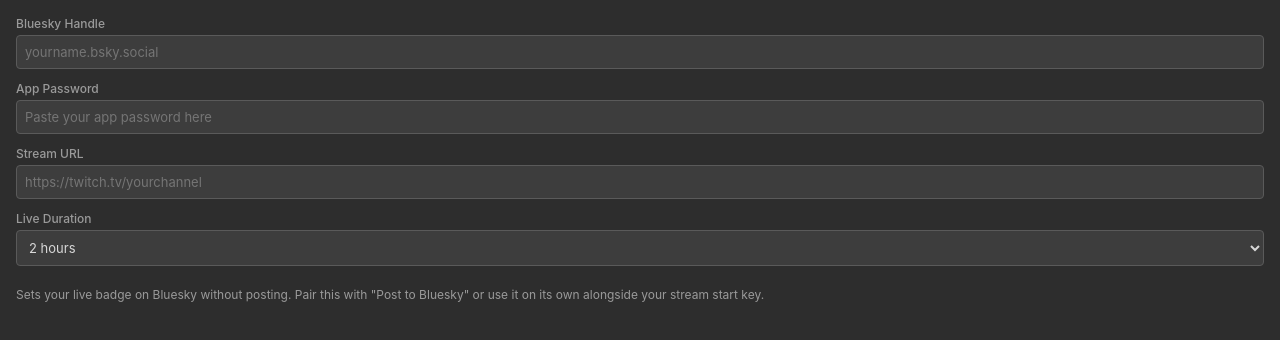
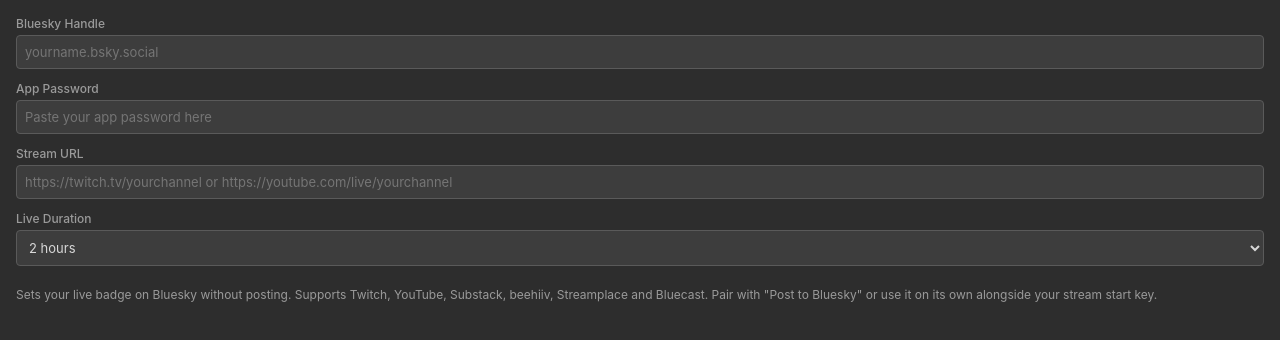
Before and after one commit to mesosteros/Bluesky-Go-Live-Streamdeck, a website: page src/ui/property-inspector-set-status.html in a window 1280 px wide. Drawn offline with Linux system fonts and the light colour scheme.

Commit message:
Cover new platforms supported by Bluesky for Live status

```diff
--- a/src/ui/property-inspector-set-status.html
+++ b/src/ui/property-inspector-set-status.html
@@ -5,7 +5,9 @@
         <title>Set Live Status Settings</title>
         <style>
             body {
-                font-family: -apple-system, BlinkMacSystemFont, 'Segoe UI', Roboto, Helvetica, Arial, sans-serif;
+                font-family:
+                    -apple-system, BlinkMacSystemFont, 'Segoe UI', Roboto, Helvetica, Arial,
+                    sans-serif;
                 background: #2d2d2d;
                 color: #d8d8d8;
                 margin: 0;
@@ -79,7 +81,7 @@
                     class="sdpi-item-value"
                     id="streamUrl"
                     type="url"
-                    placeholder="https://twitch.tv/yourchannel"
+                    placeholder="https://twitch.tv/yourchannel or https://youtube.com/live/yourchannel"
                     autocomplete="off"
                 />
             </div>
@@ -97,8 +99,9 @@
             </div>
 
             <p class="info-text">
-                Sets your live badge on Bluesky without posting. Pair this with
-                "Post to Bluesky" or use it on its own alongside your stream start key.
+                Sets your live badge on Bluesky without posting. Supports Twitch, YouTube, Substack,
+                beehiiv, Streamplace and Bluecast. Pair with "Post to Bluesky" or use it on its own
+                alongside your stream start key.
             </p>
         </div>
 
```
Also changed, not shown: com.mesos.blueskygolive.sdPlugin/ui/property-inspector-set-status.html (+4 -3 lines), com.mesos.blueskygolive.sdPlugin/manifest.json.
